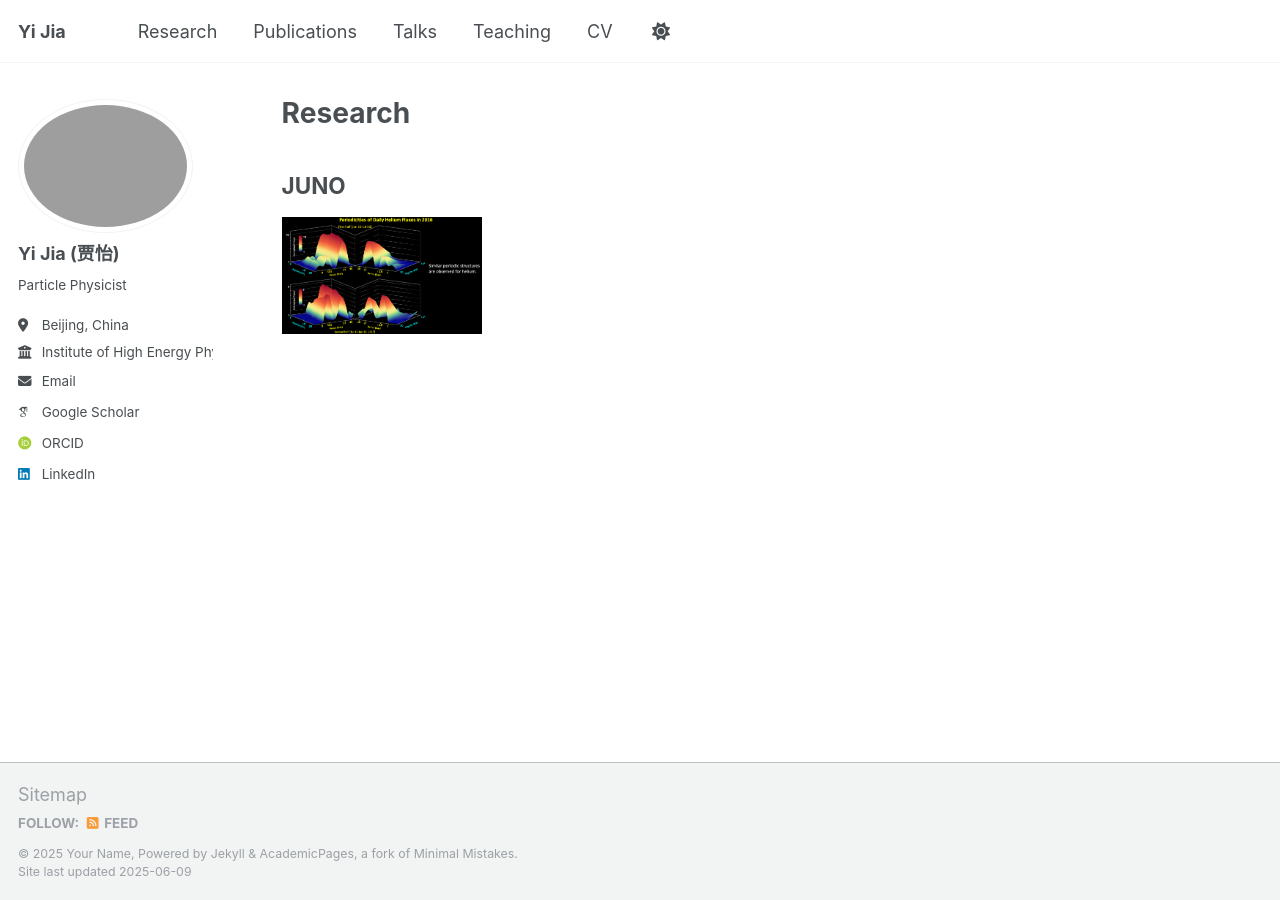
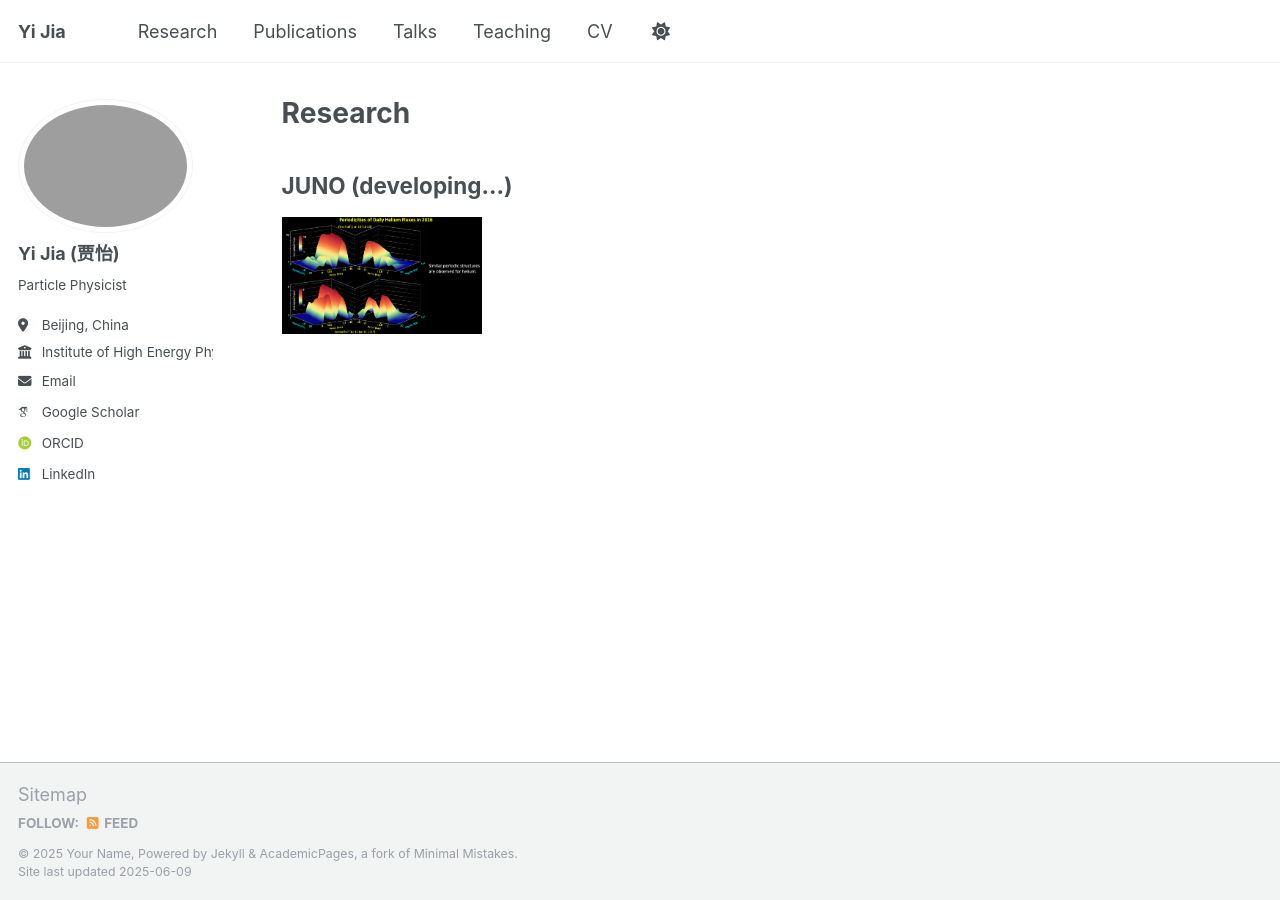
Before and after one commit to yijia-hep/yijia-hep, a Jekyll site: the page built from _pages/research.md, in a window 1280 px wide. Built offline with Jekyll 4.4.1, drawn with Linux system fonts in a browser that asks for light colours; some web fonts are replaced.

Commit message:
no messega

```diff
--- a/_pages/research.md
+++ b/_pages/research.md
@@ -8,5 +8,5 @@ redirect_from:
 
 {% include base_path %}
 
-## JUNO
+## JUNO (developing...)
 <img src="../images/helium0.png" alt="Figure caption" style="width:200px;" />
```
